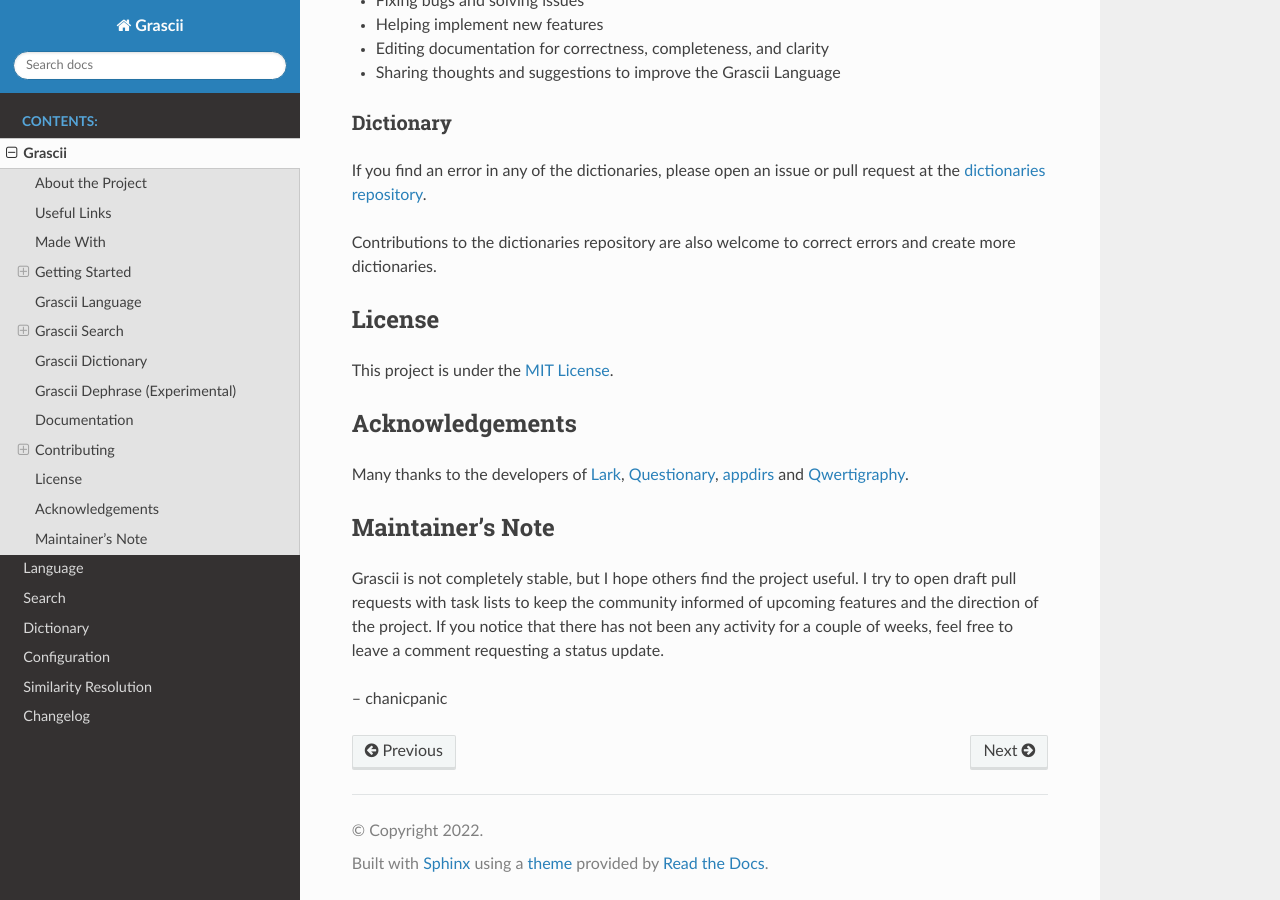
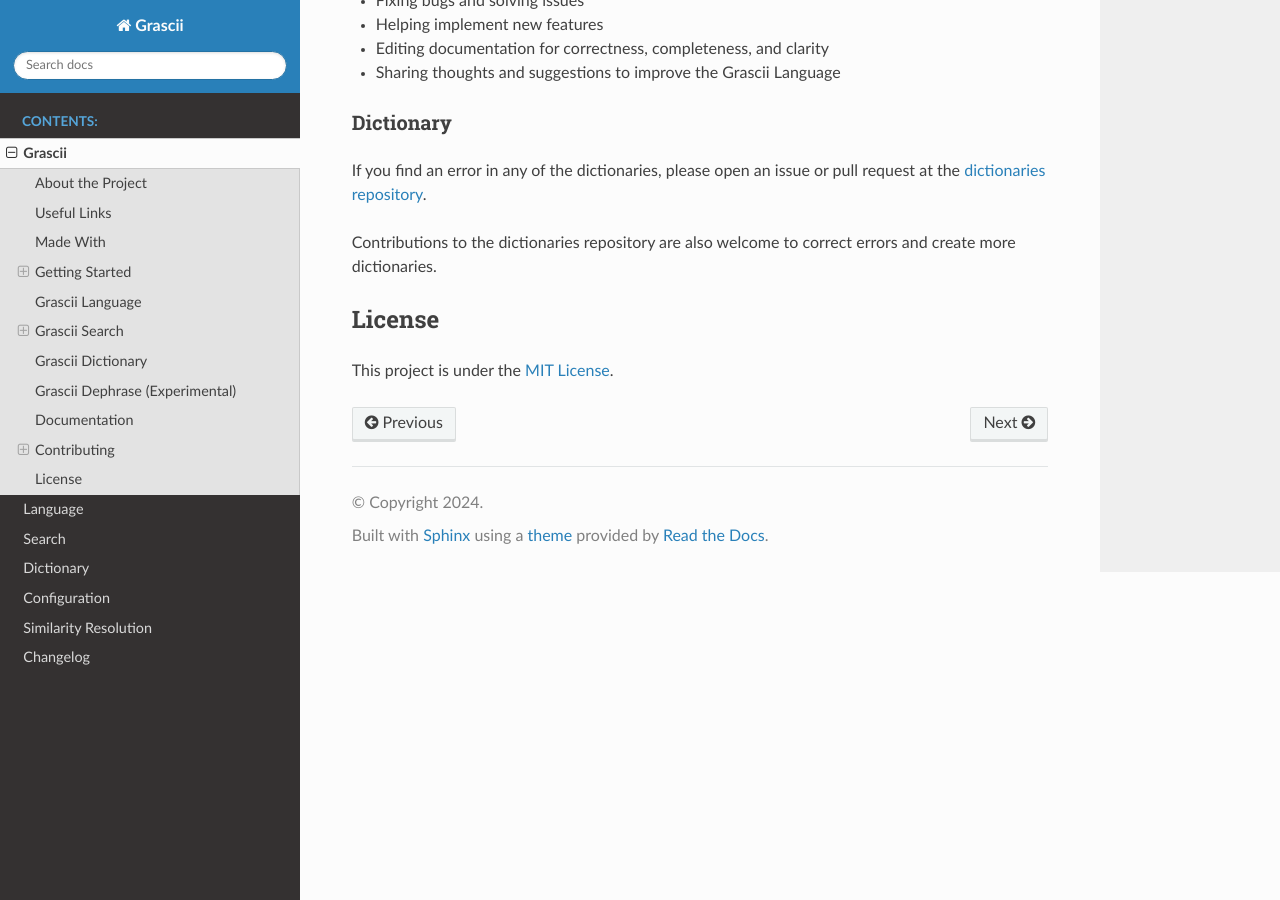
Before and after one commit to grascii/grascii, a Sphinx documentation site: the page built from docs/README.rst, in a window 1280 px wide and 900 px high, scrolled down 3517 px. Built offline with Sphinx 7.4.7 and the Read the Docs theme 2.0.0, drawn with Linux system fonts in a browser that asks for light colours.

Commit message:
Update license and copyright notices (#80)

```diff
--- a/docs/README.rst
+++ b/docs/README.rst
@@ -179,20 +179,4 @@
 License
 *******
 
-This project is under the `MIT License <https://github.com/grascii/grascii/blob/master/LICENSE.txt>`_.
-
-Acknowledgements
-****************
-
-Many thanks to the developers of `Lark <https://github.com/lark-parser/lark>`_, `Questionary <https://github.com/tmbo/questionary>`_, `appdirs <https://github.com/ActiveState/appdirs>`_ and `Qwertigraphy <https://github.com/codepoke-kk/qwertigraphy>`_.
-
-Maintainer's Note
-*****************
-
-Grascii is not completely stable, but I hope others find the project useful. I
-try to open draft pull requests with task lists to keep the community informed
-of upcoming features and the direction of the project. If you notice that there
-has not been any activity for a couple of weeks, feel free to leave a comment
-requesting a status update.
-
--- chanicpanic
+This project is under the `MIT License <https://github.com/grascii/grascii/blob/master/LICENSE>`_.
--- a/docs/conf.py
+++ b/docs/conf.py
@@ -19,7 +19,7 @@
 # -- Project information -----------------------------------------------------
 
 project = "Grascii"
-copyright = "2022"
+copyright = "2024"
 author = "chanicpanic"
 
 
--- a/setup.cfg
+++ b/setup.cfg
@@ -1,4 +1,3 @@
-
 [metadata]
 name = grascii
 version = attr: grascii.__version__
@@ -8,7 +7,7 @@
 author_email = dev@chanicpanic.com
 url = https://github.com/grascii/grascii
 license = MIT
-license_files = LICENSE.txt
+license_files = LICENSE
 platform = any
 requires_dist = setuptools
 keywords = shorthand, gregg shorthand, dictionary
@@ -27,6 +26,7 @@
   Programming Language :: Python :: 3.9
   Programming Language :: Python :: 3.10
   Programming Language :: Python :: 3.11
+  Programming Language :: Python :: 3.12
   Programming Language :: Python :: Implementation :: CPython
   Topic :: Text Processing :: General
   Topic :: Text Processing :: Linguistic
@@ -44,7 +44,6 @@
 grascii =
   defaults.conf
   grammars/*.lark
-  words/*.txt
 grascii.dictionary =
   preanniversary/*
 
```
Also changed, not shown: LICENSE.txt (deleted), 1 other file.
